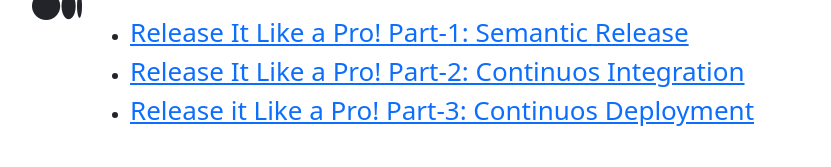
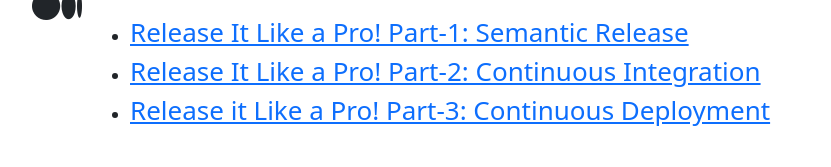
Before and after one commit to subzero-team/subzero-team.github.io, a plain HTML site: page index.html in a window 1280 px wide. Shown: the part 740-907 px from the top of the page, without its empty margins (50-881 px from the left). Drawn offline with nearby package versions, Linux system fonts and the light colour scheme.

```diff
--- a/index.html
+++ b/index.html
@@ -42,8 +42,8 @@
             <p>
               <ul>
                 <li><a href="https://simone-pulcini.medium.com/release-it-like-a-pro-part-i-semantic-release-11434d9cd880" target="_new" class="testo-link-grande">Release It Like a Pro! Part-1: Semantic Release</a></li>
-                <li><a href="https://corollo.medium.com/release-it-like-a-pro-part-2-continuous-integration-b5ad104a1e8d" target="_new" class="testo-link-grande">Release It Like a Pro! Part-2: Continuos Integration</a></li>
-                <li><a href="https://corollo.medium.com/release-it-like-a-pro-part-3-continuos-deployment-28237350f311" target="_new" class="testo-link-grande">Release it Like a Pro! Part-3: Continuos Deployment</a></li>
+                <li><a href="https://corollo.medium.com/release-it-like-a-pro-part-2-continuous-integration-b5ad104a1e8d" target="_new" class="testo-link-grande">Release It Like a Pro! Part-2: Continuous Integration</a></li>
+                <li><a href="https://corollo.medium.com/release-it-like-a-pro-part-3-continuos-deployment-28237350f311" target="_new" class="testo-link-grande">Release it Like a Pro! Part-3: Continuous Deployment</a></li>
               </ul>
             </p>
             </div>
```
